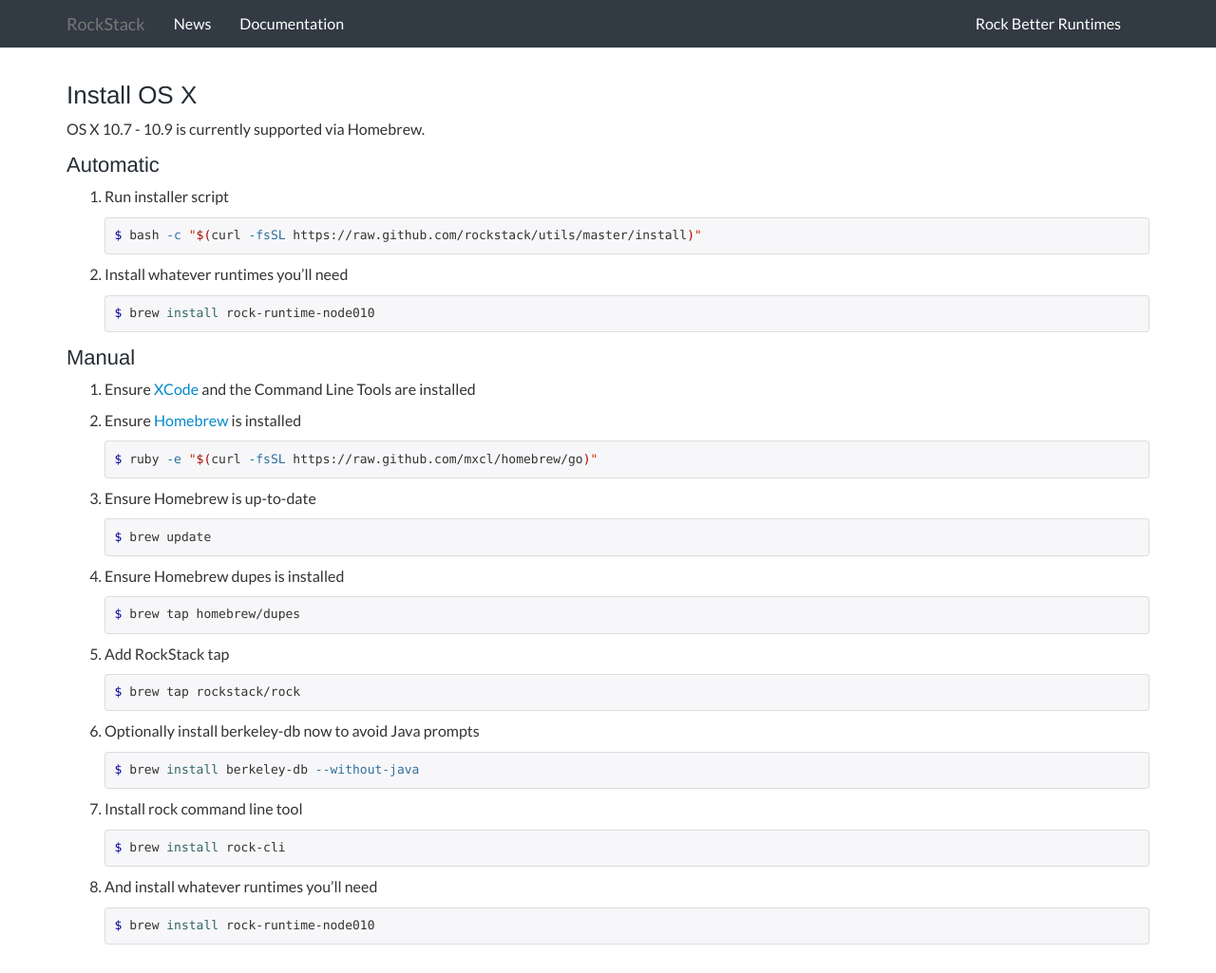
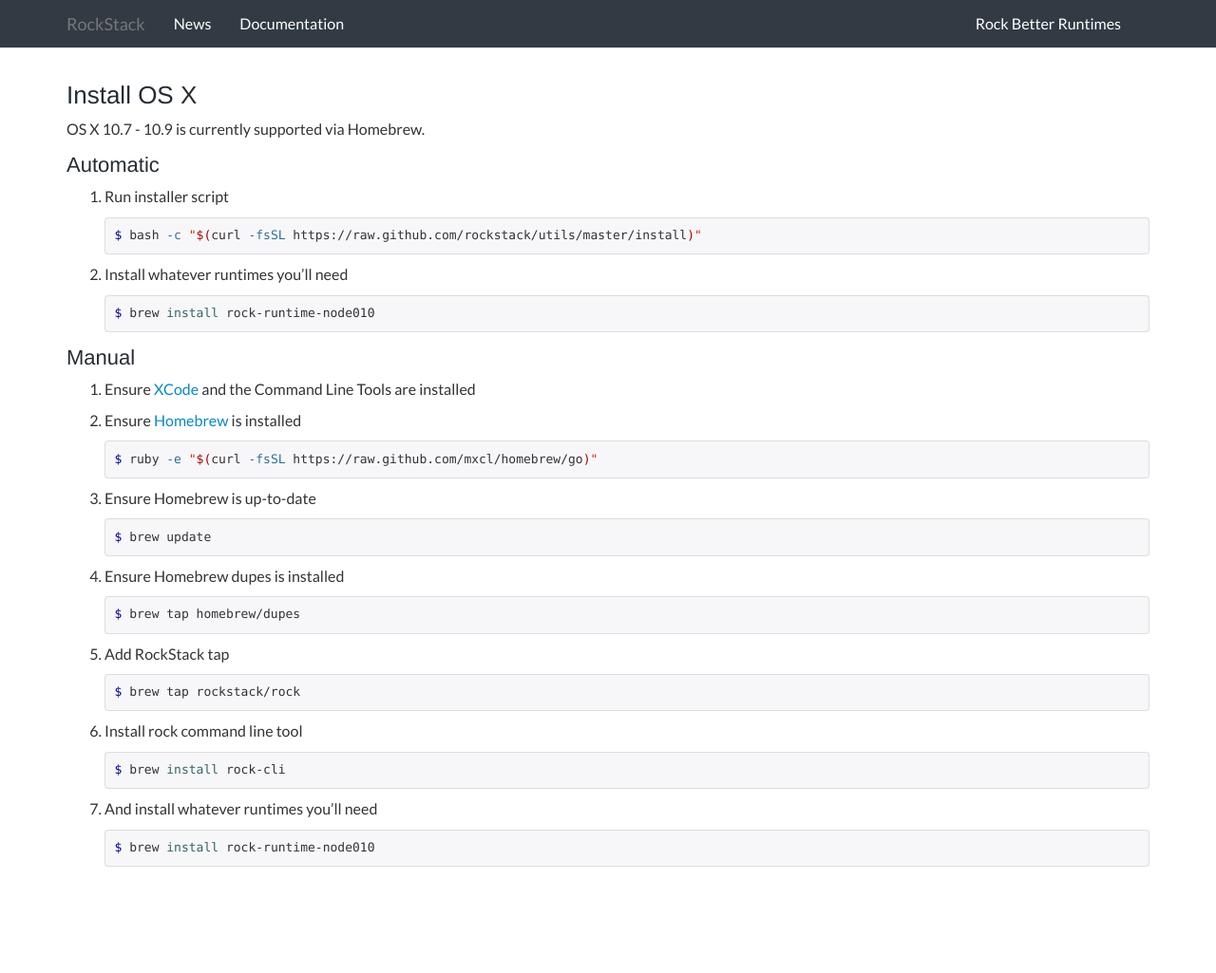
Before and after one commit to silas/rock, a Jekyll site: the page built from docs/osx/index.md, in a window 1280 px wide. Shown: the whole page at 95% size. Built offline with Jekyll 4.4.1, drawn with Linux system fonts in a browser that asks for light colours; Markdown is read by kramdown in place of the engine named in the settings; after the commit the page ends 943 px from its top, so only the background shows below that.

Commit message:
Don't install berkeley-db on osx anymore

````diff
--- a/docs/osx/index.md
+++ b/docs/osx/index.md
@@ -49,12 +49,6 @@
     $ brew tap rockstack/rock
     ```
 
- 1. Optionally install berkeley-db now to avoid Java prompts
-
-    ``` console
-    $ brew install berkeley-db --without-java
-    ```
-
  1. Install rock command line tool
 
     ``` console
````
